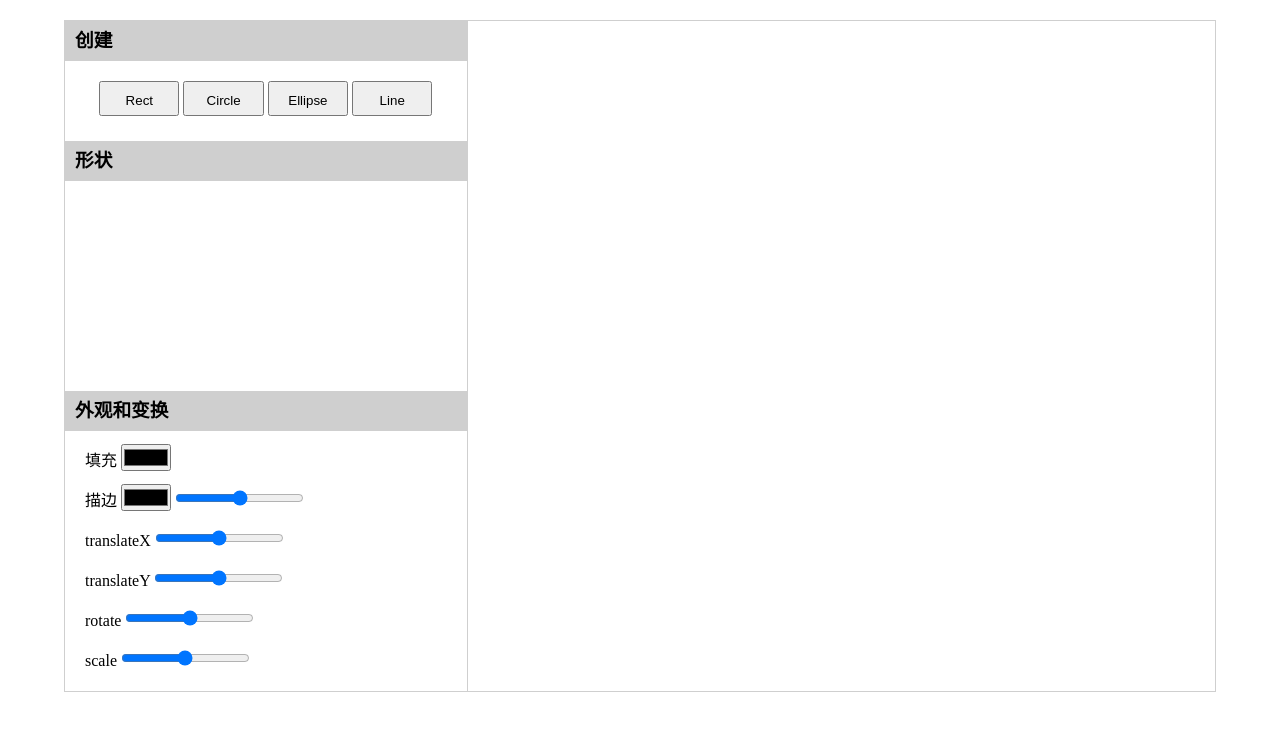
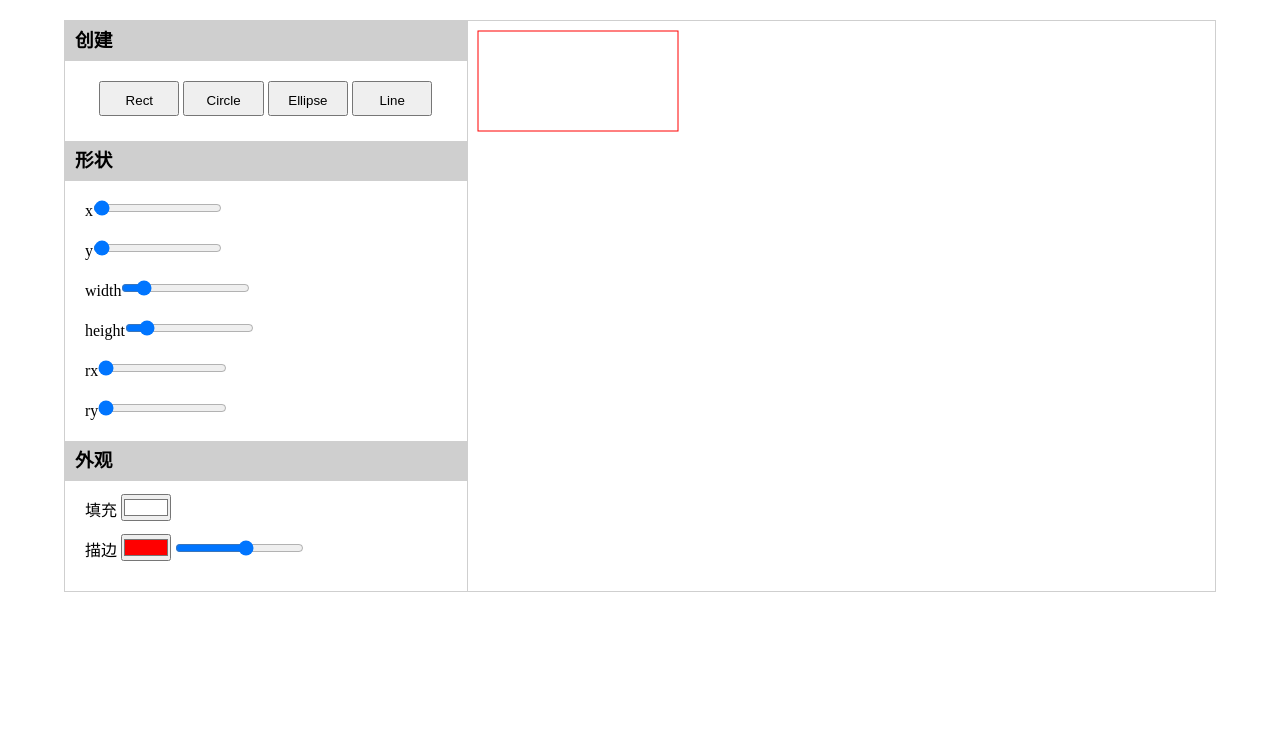
Before and after one commit to Mlen123/-svg-, a website: page index.html in a window 1280 px wide. Both pictures are taken after a click on the button "Rect". Drawn offline with Linux system fonts and the light colour scheme.

Commit message:
简易svg编辑器

```diff
--- a/index.html
+++ b/index.html
@@ -19,43 +19,25 @@
     		</section>
             <section id="drawing">
             	<h1>形状</h1>
-            	<article></article>
+            	<article>请先创建图形</article>
             </section>
-            <section id="exterior-transform">
-            	<h1>外观和变换</h1>
+            <section id="exterior">
+            	<h1>外观</h1>
             	<article>
-            	    <div>
-            	    	<label for="filling">填充</span>
-            	    	<input type="color" name="filling">
-            	    </div>
-            		<div>
+            	    <p>
+            	    	<label for="fill">填充</span>
+            	    	<input type="color" name="fill" value="#ffffff" id="fill">
+            	    </p>
+            		<p>
             			<label for="stroke">描边</label>
-            			<input type="color" name="stroke">
-            			<input type="range" name="stroke-width">
-            		</div>
-            		<div>
-            			<label for="translate-x">translateX</label>
-            			<input type="range" name="translate-x">
-            		</div>
-            		<div>
-            			<label for="translate-y">translateY</label>
-            			<input type="range" name="translate-y">
-            		</div>
-            		<div>
-            			<label for="rotate">rotate</label>
-            			<input type="range" name="rotate">
-            		</div>
-            		<div>
-            			<label for="scale">scale</label>
-            			<input type="range" name="scale">
-            		</div>
+            			<input type="color" name="stroke" value="#ff0000" id="stroke">
+            			<input type="range" name="stroke-width" value="1" id="strokeWidth" min="1" max="10">
+            		</p>
             	</article>
             </section>
     	</aside>
     	<main>
-    		<svg xmlns="http://www.w3.org/2000/svg" version="1.1">
-    			<rect />
-    		</svg>
+    	    <svg xmlns="http://www.w3.org/2000/svg" width="100%" height="100%" id="svg"></svg>
     	</main>
     </div>
 
--- a/index.js
+++ b/index.js
@@ -0,0 +1,93 @@
+$(function(){
+	var $createDrawing = $("#create-drawing"),
+	    $drawing = $("#drawing"),
+	    $svg = $("#svg"),
+	    $exterior = $("#exterior"),
+	    $showPic = $("#wrapper main");
+
+	var SVG_NS = 'http://www.w3.org/2000/svg',
+	    selected = null;
+
+	var drawingInfo = {
+		rect: 'x:10,y:10,width:200,height:100,rx:0,ry:0',
+		circle: 'cx:100,cy:100,r:50',
+		ellipse: 'cx:200,cy:200,rx:100,ry:150',
+		line:'x1:100,y1:400,x2:300,y2:450'
+	};
+
+	var defaultAttrs = {
+		fill: '#ffffff',
+        stroke: '#ff0000',
+	};
+
+	$createDrawing.on('click','button',function(){
+		var id = $(this).attr("id");
+		create(id);
+	});
+	$drawing.on('change','input',function(){
+		if(this.tagName.toLowerCase() != 'input')
+			return;
+		$(selected).attr(this.name,this.value);
+	});
+	$showPic.on('click',function(e){
+		var target = e.target;
+		if(target.tagName.toLowerCase() in drawingInfo){
+			select(target);
+		}
+	});
+	$exterior.on("change",function(e){
+		var target = e.target;
+		if(target.tagName.toLowerCase() != 'input')
+			return;
+		if(!selected) return;
+        $(selected).attr(target.name,target.value);
+	});
+
+
+	function create(tag){
+		var tag = document.createElementNS(SVG_NS,tag);
+		$svg.append($(tag));
+		select(tag);
+	}
+
+	function select(ele){
+		var attrs = drawingInfo[ele.tagName.toLowerCase()].split(','),
+		    fragment = document.createDocumentFragment(),
+		    name,value,label,$input,$p;
+
+		$drawing.children('article').text("");
+
+		attrs.forEach(function(item,index){
+			name = item.split(':')[0];
+            value = $(ele).attr(name) || item.split(':')[1];
+            $(ele).attr(name,value);
+
+            label = document.createElement("label");
+            label.textContent = name;
+            $input = $("<input>",{
+            	type: "range",
+            	name: name,
+            	val: value,
+            	min: 0,
+            	max: 800
+            });
+            $p = $("<p>");
+            $p.append($(label))
+                .append($input);
+            $(fragment).append($p);
+		});
+
+		$drawing.children('article').append($(fragment));
+
+		for(var name in defaultAttrs){
+			value = $(ele).attr(name) || defaultAttrs[name];
+			$(ele).attr(name,value);
+		}
+
+		selected = ele;
+
+        fill.value = $(selected).attr('fill');
+		stroke.value = $(selected).attr('stroke');
+		strokeWidth.value = $(selected).attr('stroke-width');
+	}
+})
--- a/style.css
+++ b/style.css
@@ -17,16 +17,17 @@
 #wrapper > main{
 	width: 65%;
 	float: right;
+	height: 570px;
 }
 #create-drawing{
 	height: 120px;
 	text-align: center;
 }
 #drawing{
-	height: 250px;
+	height: 300px;
 }
-#exterior-transform{
-	height: 300px;
+#exterior{
+	height: 150px;
 }
 #wrapper > aside > section > h1{
 	height: 40px;
@@ -45,10 +46,10 @@
 	height: 35px;
 	line-height: 35px;
 }
-#exterior-transform > article,#drawing > article{
+#exterior > article,#drawing > article{
 	padding: 10px 20px;
 }
-#exterior-transform > article > div{
+#exterior > article > p,#drawing > article > p{
 	height: 40px;
 	line-height: 40px;
 }
```
Also changed, not shown: dist/all.js, dist/index.html, dist/style.css.
